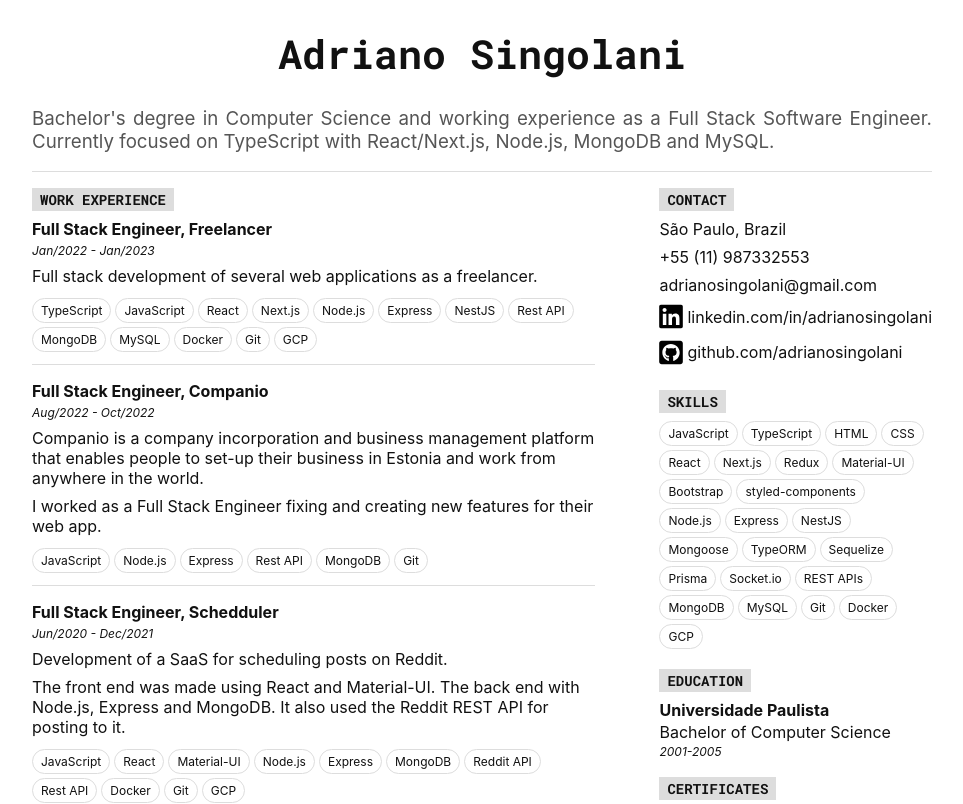
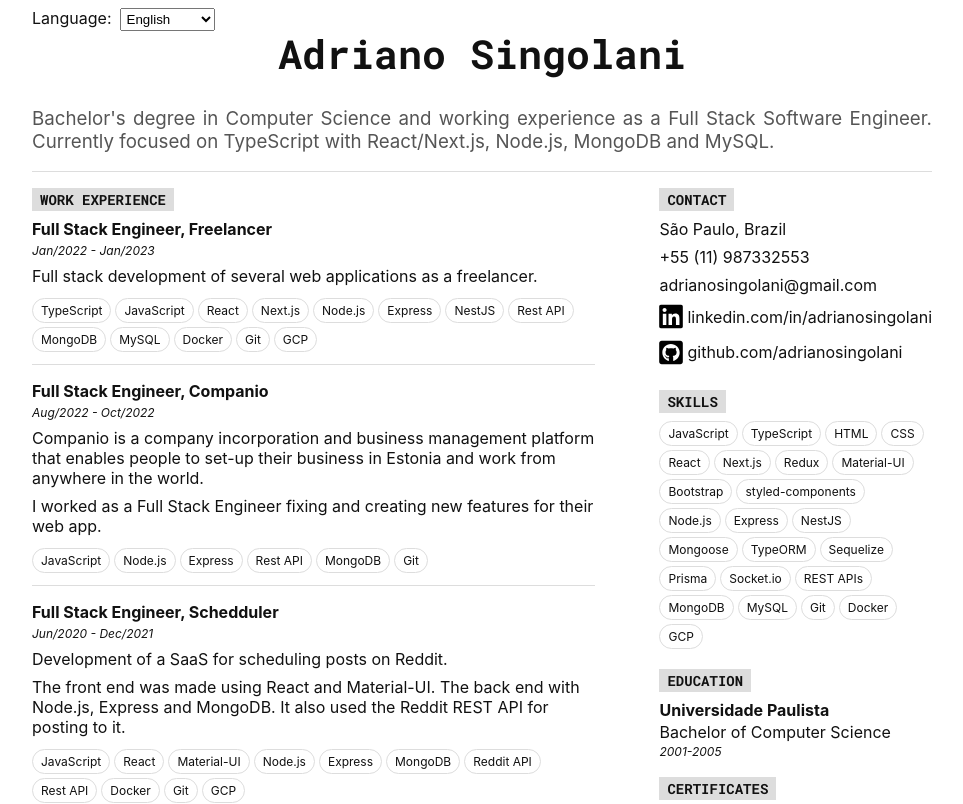
Before and after one commit to adrianosingolani/adrianosingolani.github.io, a React (Vite) app: page / in a window 1280 px wide. Shown: the top 804 px of the page, without its empty margins (158-1121 px from the left). Built offline with nearby package versions, Linux system fonts and the light colour scheme.

Commit message:
adds language selector

```diff
--- a/src/App.jsx
+++ b/src/App.jsx
@@ -1,5 +1,6 @@
 import Container from "./components/Container";
 import Header from "./components/Header";
+import LanguageSelector from "./components/LanguageSelector";
 import Content from "./components/Content";
 import Education from "./components/Education";
 import Languages from "./components/Languages";
@@ -11,6 +12,7 @@ import Experiences from "./components/Experiences";
 function App() {
   return (
     <Container>
+      <LanguageSelector />
       <Header />
       <Content>
         <div className="first-col">
--- /dev/null
+++ b/src/components/LanguageSelector.jsx
@@ -0,0 +1,64 @@
+import { useState, useEffect } from "react";
+import styled from "styled-components";
+import i18n from 'i18next';
+import { useTranslation } from "react-i18next";
+
+const StyledLanguageSelector = styled.div`
+  position: absolute;
+  top: 8px;
+
+  label {
+    margin-right: 8px;
+  }
+
+  select {
+    padding: 2px;
+  }
+
+  @media print {
+    display: none;
+  }
+`;
+
+export default function LanguageSelector() {
+  const { t } = useTranslation();
+
+  const [currentLanguage, setCurrentLanguage] = useState(i18n.language);
+
+  useEffect(() => {
+    i18n.changeLanguage(currentLanguage);
+  }, [currentLanguage])
+
+  const languages = [
+    {
+      code: 'en',
+      name: t('english')
+    },
+    {
+      code: 'pt',
+      name: t('portuguese')
+    },
+  ];
+
+  return (
+    <StyledLanguageSelector id="language-selector">
+      <label htmlFor="languages">{t('language')}:</label>
+      <select
+        name="languages"
+        value={currentLanguage}
+        onChange={(e) => setCurrentLanguage(e.target.value)}
+      >
+        {
+          languages.map((item, i) => (
+            <option
+              value={item.code}
+              key={`language-${i}`}
+            >
+              {item.name}
+            </option>
+          ))
+        }
+      </select>
+    </StyledLanguageSelector >
+  )
+}
--- a/src/locales/en.json
+++ b/src/locales/en.json
@@ -21,6 +21,7 @@
     "cs-degree": "Bachelor of Computer Science",
     "certificates": "Certificates",
     "hours": "hours",
+    "language": "Language",
     "languages": "Languages",
     "portuguese": "Portuguese",
     "english": "English",
--- a/src/locales/pt.json
+++ b/src/locales/pt.json
@@ -21,6 +21,7 @@
     "cs-degree": "Ciência da Computação",
     "certificates": "Certificados",
     "hours": "horas",
+    "language": "Idioma",
     "languages": "Idiomas",
     "portuguese": "Português",
     "english": "Inglês",
```
Also changed, not shown: 2 other files (tests, documents, lock files or other folders).
